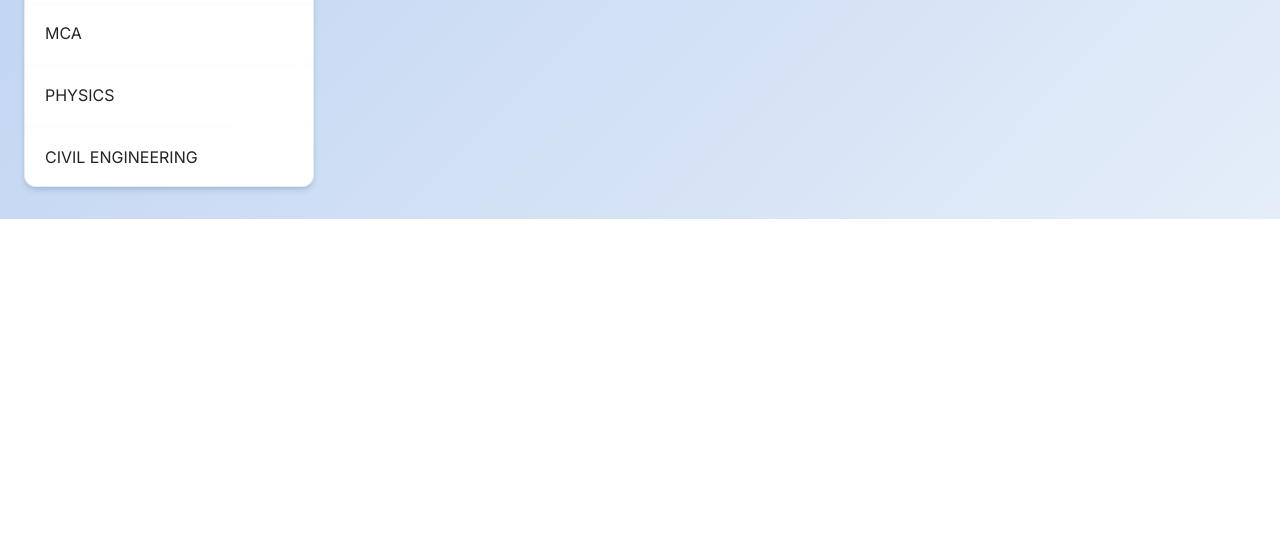
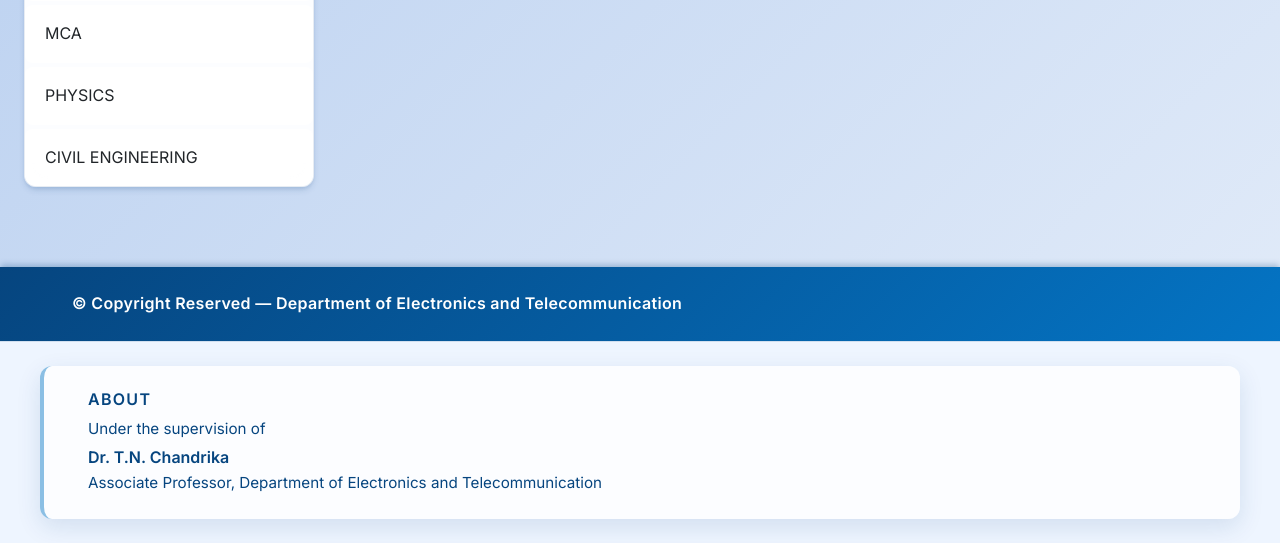
Before and after one commit to harshaflopper/backupallotemnt, a Flask app: page / in a window 1280 px wide. Shown: the part 1164-1707 px from the top of the page. Before the commit the page ends 1383 px from the top, so only its background shows below. Run offline with Flask 3, Linux system fonts and the light colour scheme.

Commit message:
Enhance footer and about section styling

```diff
--- a/templates/base.html
+++ b/templates/base.html
@@ -65,6 +65,22 @@
     </div>
 
 
+    <footer class="py-4 mt-5 w-100" style="background: linear-gradient(135deg, #06457F 0%, #0474C4 100%); color: #ffffff; box-shadow: 0 -4px 6px -1px rgba(6, 69, 127, 0.2), 0 -2px 4px -1px rgba(6, 69, 127, 0.1); margin: 0; border-radius: 0;">
+        <div class="text-start" style="max-width: 1200px; margin: 0 auto; padding: 0 2rem;">
+            <p class="mb-0 fw-semibold" style="letter-spacing: 0.02em;">© Copyright Reserved — Department of Electronics and Telecommunication</p>
+        </div>
+    </footer>
+
+    <section class="py-4 w-100" style="background: #eef5ff; color: #06457F; margin: 0; border-top: 1px solid rgba(6, 69, 127, 0.12);">
+        <div class="text-start" style="max-width: 1200px; margin: 0 auto; padding: 1.5rem 2rem 1.5rem 2.75rem; background: rgba(255, 255, 255, 0.8); border-left: 4px solid rgba(4, 116, 196, 0.45); border-radius: 12px; box-shadow: 0 8px 24px rgba(6, 69, 127, 0.12);">
+            <h6 class="text-uppercase fw-semibold mb-2" style="letter-spacing: 0.08em;">About</h6>
+            <p class="mb-1" style="font-size: 0.95rem;">Under the supervision of</p>
+            <p class="mb-0" style="font-size: 1rem; font-weight: 600;">Dr. T.N. Chandrika</p>
+            <p class="mb-0" style="font-size: 0.95rem;">Associate Professor, Department of Electronics and Telecommunication</p>
+        </div>
+    </section>
+
+
     <!-- JavaScript Libraries -->
     <script src="https://code.jquery.com/jquery-3.6.0.min.js"></script>
     <script src="https://cdn.jsdelivr.net/npm/bootstrap@5.3.0/dist/js/bootstrap.bundle.min.js"></script>
```
